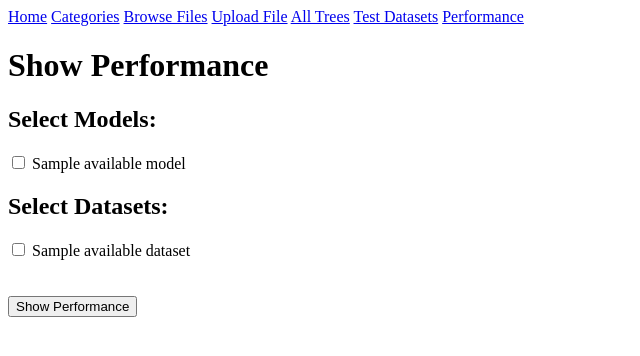
After one commit to mart-r/medcatmlflow, a Flask app: template src/app/templates/show_performance.html in a window 1280 px wide. The commit adds this page. Shown: the top 356 px of the page, without its empty margins (0-640 px from the left). Run offline with Flask 3, Linux system fonts and the light colour scheme; the template is opened without the code that fills it: most values are stand-ins (such as "Sample title", 1, 10 or a date in 2020); parts of the project's set-up code (start-up, migrations or seed data) failed here and were passed over.

Commit message:
Add page for performance per-dataset

```diff
--- a/src/app/app.py
+++ b/src/app/app.py
@@ -12,6 +12,9 @@ from .mlflow_integration import get_history, get_all_trees_with_links
 from .mlflow_integration import has_experiment, create_mlflow_experiment
 from .mlflow_integration import get_all_experiment_names, delete_experiment
 from .mlflow_integration import get_all_experiments, recalc_model_metedata
+from .mlflow_integration import get_all_model_descr_and_files
+from .mlflow_integration import get_model_descr_from_file
+from .medcat_integration import get_performance
 from .datasets import get_test_datasets, upload_test_dataset
 from .datasets import delete_test_dataset
 from .models import setup_db
@@ -170,5 +173,31 @@ def upload_dataset():
     return render_template("upload_dataset.html")
 
 
+@app.route('/show_performance', methods=['GET'])
+def show_performance():
+    available_models = get_all_model_descr_and_files()
+    available_datasets = get_test_datasets()
+    return render_template("show_performance.html",
+                           available_models=available_models,
+                           available_datasets=available_datasets)
+
+
+@app.route('/calculate_performance', methods=['POST'])
+def calculate_performance():
+    selected_model_files = request.form.getlist('selected_models')
+    selected_dataset_files = request.form.getlist('selected_datasets')
+
+    models = [
+        (get_model_descr_from_file(model_file),
+         os.path.join(STORAGE_PATH, model_file))
+        for model_file in selected_model_files
+    ]
+
+    performance_results = get_performance(models, selected_dataset_files)
+
+    return render_template("performance_result.html",
+                           performance_results=performance_results)
+
+
 if __name__ == "__main__":
     app.run(debug=True, host="0.0.0.0")
--- a/src/app/templates/base.html
+++ b/src/app/templates/base.html
@@ -12,6 +12,7 @@
         <a href="{{ url_for('upload_file') }}">Upload File</a>
         <a href="{{ url_for('all_trees') }}">All Trees</a>
         <a href="{{ url_for('manage_datasets') }}">Test Datasets</a>
+        <a href="{{ url_for('show_performance') }}">Performance</a>
         <!-- <a href="#">Link 1</a> -->
         <!-- Add more links here as needed -->
     </nav>
--- a/src/app/templates/landing.html
+++ b/src/app/templates/landing.html
@@ -11,5 +11,6 @@
     <li><a href="{{ url_for('upload_file') }}">Upload File</a></li>
     <li><a href="{{ url_for('all_trees') }}">All Trees</a></li>
     <li><a href="{{ url_for('manage_datasets') }}">Test Datasets</a></li>
+    <li><a href="{{ url_for('show_performance') }}">Performance</a></li>
 </ul>
 {% endblock %}
--- /dev/null
+++ b/src/app/templates/show_performance.html
@@ -0,0 +1,29 @@
+{% extends "base.html" %}
+
+{% block title %}Show Performance{% endblock %}
+
+{% block content %}
+<h1>Show Performance</h1>
+
+<form method="post" action="/calculate_performance">
+    <h2>Select Models:</h2>
+    {% for model_name, model_file in available_models %}
+        <label>
+            <input type="checkbox" name="selected_models" value="{{ model_file }}">
+            {{ model_name }}
+        </label><br>
+    {% endfor %}
+
+    <h2>Select Datasets:</h2>
+    {% for ds_name, ds_descr, ds_file in available_datasets %}
+        <label>
+            <input type="checkbox" name="selected_datasets" value="{{ ds_file }}">
+            {{ ds_name }}
+        </label><br>
+    {% endfor %}
+
+    <br><br>
+    <button type="submit">Show Performance</button>
+</form>
+
+{% endblock %}
```
Also changed, not shown: src/app/medcat_integration.py (+33 -1 lines), src/app/mlflow_integration.py (+22 -0 lines), src/app/templates/performance_result.html (added, +15 -0 lines).
